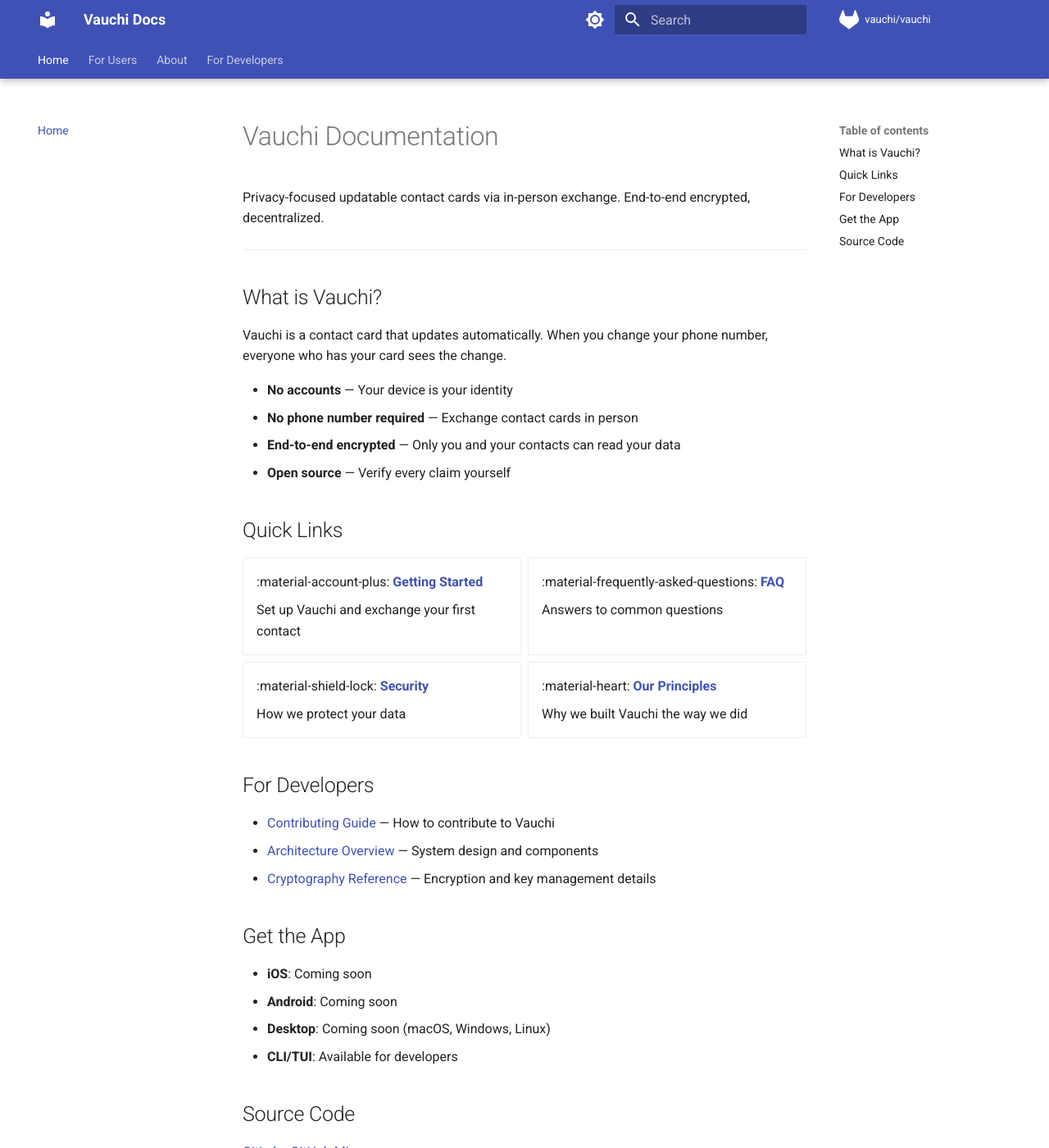
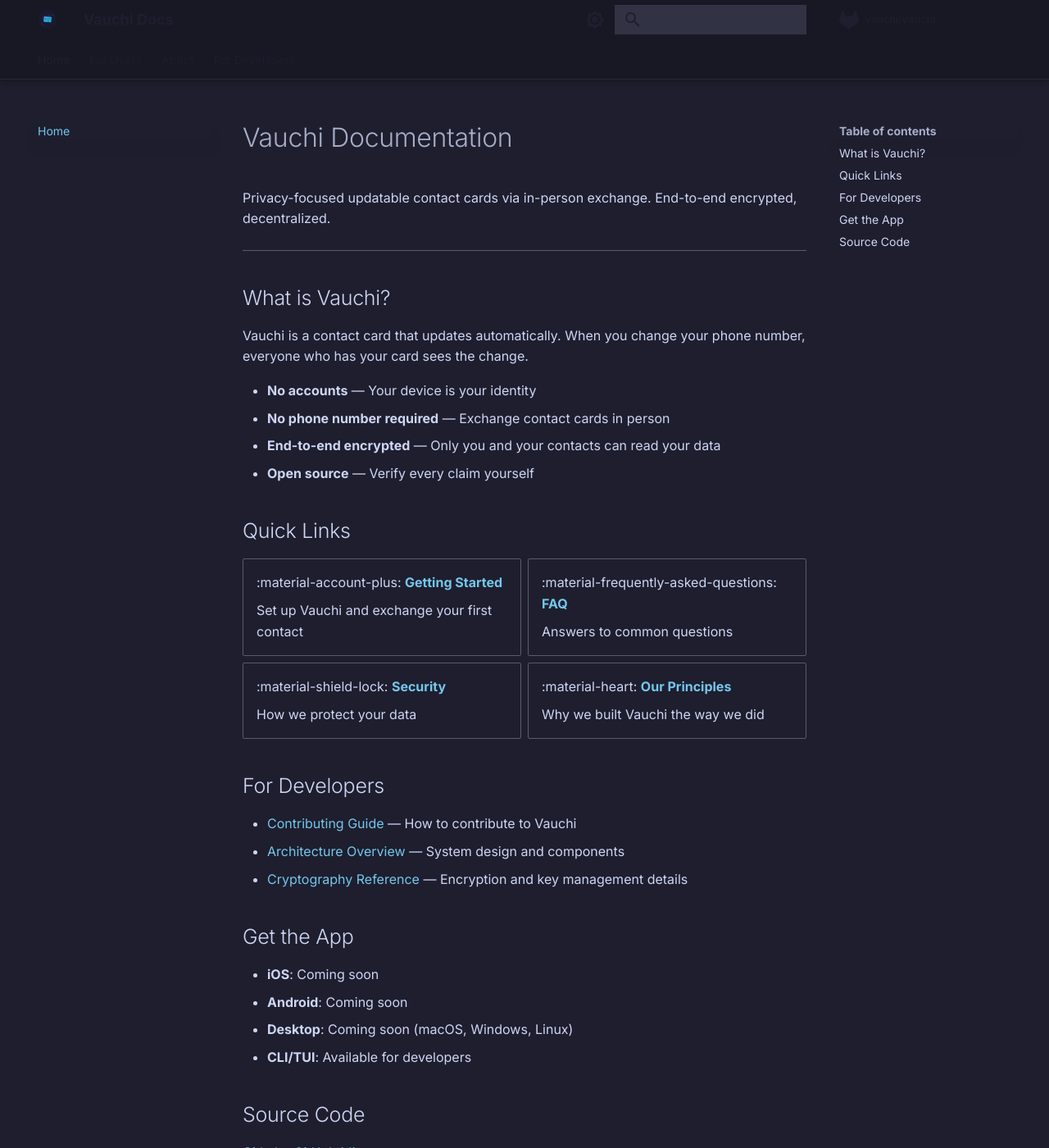
Before and after one commit to vauchi/docs, an MkDocs documentation site: the page built from docs/index.md, in a window 1280 px wide and 1400 px high. Shown: the whole window at 82% size. Built offline with MkDocs 1.6.1 and Material for MkDocs 9.7.7, drawn with Linux system fonts in a browser that asks for light colours; comment, search, counter and statistics services are not loaded.

Commit message:
feat: Add Catppuccin Mocha theme matching vauchi.app
Adapt docs.vauchi.app colors to match the vauchi.app landing page
Catppuccin Mocha palette. Adds custom dark/light color schemes, logo,
favicon, and Inter/JetBrains Mono fonts.

Co-Authored-By: Claude Opus 4.6 <noreply@anthropic.com>

```diff
--- /dev/null
+++ b/docs/stylesheets/extra.css
@@ -0,0 +1,159 @@
+/* SPDX-FileCopyrightText: 2026 Mattia Egloff <mattia.egloff@pm.me> */
+/* SPDX-License-Identifier: GPL-3.0-or-later */
+
+/* Vauchi docs theme — adapted from vauchi.app Catppuccin Mocha palette */
+
+/* ── Dark scheme (default) ─────────────────────────────────────────── */
+
+[data-md-color-scheme="vauchi-dark"] {
+  --md-primary-fg-color: #74c7ec;
+  --md-primary-fg-color--light: #89dceb;
+  --md-primary-fg-color--dark: #4fa8d5;
+  --md-primary-bg-color: #1e1e2e;
+  --md-primary-bg-color--light: #313244;
+
+  --md-accent-fg-color: #cba6f7;
+  --md-accent-fg-color--transparent: rgba(203, 166, 247, 0.1);
+  --md-accent-bg-color: #1e1e2e;
+
+  --md-default-fg-color: #cdd6f4;
+  --md-default-fg-color--light: #a6adc8;
+  --md-default-fg-color--lighter: #7f849c;
+  --md-default-fg-color--lightest: #585b70;
+
+  --md-default-bg-color: #1e1e2e;
+  --md-default-bg-color--light: #181825;
+  --md-default-bg-color--lighter: #313244;
+  --md-default-bg-color--lightest: #45475a;
+
+  --md-code-fg-color: #cdd6f4;
+  --md-code-bg-color: #181825;
+
+  --md-code-hl-color: rgba(203, 166, 247, 0.15);
+  --md-code-hl-number-color: #fab387;
+  --md-code-hl-special-color: #f5c2e7;
+  --md-code-hl-function-color: #89b4fa;
+  --md-code-hl-constant-color: #fab387;
+  --md-code-hl-keyword-color: #cba6f7;
+  --md-code-hl-string-color: #a6e3a1;
+  --md-code-hl-name-color: #89dceb;
+  --md-code-hl-operator-color: #94e2d5;
+  --md-code-hl-punctuation-color: #9399b2;
+  --md-code-hl-comment-color: #6c7086;
+  --md-code-hl-generic-color: #a6e3a1;
+  --md-code-hl-variable-color: #f38ba8;
+
+  --md-typeset-color: #cdd6f4;
+  --md-typeset-a-color: #74c7ec;
+
+  --md-admonition-fg-color: #cdd6f4;
+  --md-admonition-bg-color: #313244;
+
+  --md-footer-fg-color: #a6adc8;
+  --md-footer-fg-color--light: #7f849c;
+  --md-footer-fg-color--lighter: #585b70;
+  --md-footer-bg-color: #181825;
+  --md-footer-bg-color--dark: #11111b;
+
+  --md-shadow-z1: 0 4px 10px rgba(0, 0, 0, 0.3);
+  --md-shadow-z2: 0 8px 20px rgba(0, 0, 0, 0.4);
+  --md-shadow-z3: 0 12px 28px rgba(0, 0, 0, 0.5);
+
+  color-scheme: dark;
+}
+
+/* Header bar */
+[data-md-color-scheme="vauchi-dark"] .md-header {
+  background-color: #181825;
+  border-bottom: 1px solid rgba(203, 166, 247, 0.1);
+}
+
+/* Tabs bar */
+[data-md-color-scheme="vauchi-dark"] .md-tabs {
+  background-color: #181825;
+}
+
+/* Sidebar */
+[data-md-color-scheme="vauchi-dark"] .md-sidebar__scrollwrap {
+  border-right-color: #313244;
+}
+
+/* Nav link active */
+[data-md-color-scheme="vauchi-dark"] .md-nav__link--active,
+[data-md-color-scheme="vauchi-dark"] .md-nav__link:is(:focus, :hover) {
+  color: #74c7ec;
+}
+
+/* Search bar */
+[data-md-color-scheme="vauchi-dark"] .md-search__input {
+  background-color: #313244;
+}
+
+/* Table striping */
+[data-md-color-scheme="vauchi-dark"] .md-typeset table:not([class]) tr:hover {
+  background-color: rgba(116, 199, 236, 0.05);
+}
+
+/* ── Light scheme ──────────────────────────────────────────────────── */
+
+[data-md-color-scheme="vauchi-light"] {
+  --md-primary-fg-color: #1e66a0;
+  --md-primary-fg-color--light: #2b7ec2;
+  --md-primary-fg-color--dark: #164e7e;
+  --md-primary-bg-color: #ffffff;
+  --md-primary-bg-color--light: #f5f5f5;
+
+  --md-accent-fg-color: #8839ef;
+  --md-accent-fg-color--transparent: rgba(136, 57, 239, 0.1);
+  --md-accent-bg-color: #ffffff;
+
+  --md-default-fg-color: #4c4f69;
+  --md-default-fg-color--light: #6c6f85;
+  --md-default-fg-color--lighter: #8c8fa1;
+  --md-default-fg-color--lightest: #9ca0b0;
+
+  --md-default-bg-color: #eff1f5;
+  --md-default-bg-color--light: #e6e9ef;
+  --md-default-bg-color--lighter: #ccd0da;
+  --md-default-bg-color--lightest: #bcc0cc;
+
+  --md-code-fg-color: #4c4f69;
+  --md-code-bg-color: #e6e9ef;
+
+  --md-code-hl-color: rgba(136, 57, 239, 0.1);
+  --md-code-hl-number-color: #fe640b;
+  --md-code-hl-special-color: #ea76cb;
+  --md-code-hl-function-color: #1e66f5;
+  --md-code-hl-constant-color: #fe640b;
+  --md-code-hl-keyword-color: #8839ef;
+  --md-code-hl-string-color: #40a02b;
+  --md-code-hl-name-color: #04a5e5;
+  --md-code-hl-operator-color: #179299;
+  --md-code-hl-punctuation-color: #5c5f77;
+  --md-code-hl-comment-color: #8c8fa1;
+  --md-code-hl-generic-color: #40a02b;
+  --md-code-hl-variable-color: #d20f39;
+
+  --md-typeset-color: #4c4f69;
+  --md-typeset-a-color: #1e66a0;
+
+  --md-admonition-fg-color: #4c4f69;
+  --md-admonition-bg-color: #e6e9ef;
+
+  --md-footer-fg-color: #6c6f85;
+  --md-footer-fg-color--light: #8c8fa1;
+  --md-footer-fg-color--lighter: #9ca0b0;
+  --md-footer-bg-color: #dce0e8;
+  --md-footer-bg-color--dark: #ccd0da;
+}
+
+/* Header bar */
+[data-md-color-scheme="vauchi-light"] .md-header {
+  background-color: #dce0e8;
+  border-bottom: 1px solid rgba(136, 57, 239, 0.1);
+}
+
+/* Tabs bar */
+[data-md-color-scheme="vauchi-light"] .md-tabs {
+  background-color: #dce0e8;
+}
--- a/mkdocs.yml
+++ b/mkdocs.yml
@@ -11,19 +11,17 @@ copyright: Copyright &copy; 2026 Vauchi Contributors
 
 theme:
   name: material
+  logo: assets/logo.svg
+  favicon: assets/logo.png
   palette:
-    - scheme: default
-      primary: indigo
-      accent: indigo
+    - scheme: vauchi-dark
       toggle:
         icon: material/brightness-7
-        name: Dark mode
-    - scheme: slate
-      primary: indigo
-      accent: indigo
+        name: Light mode
+    - scheme: vauchi-light
       toggle:
         icon: material/brightness-4
-        name: Light mode
+        name: Dark mode
   features:
     - navigation.tabs
     - navigation.tabs.sticky
@@ -36,6 +34,9 @@ theme:
     - content.tabs.link
   icon:
     repo: fontawesome/brands/gitlab
+  font:
+    text: Inter
+    code: JetBrains Mono
 
 nav:
   - Home: index.md
@@ -99,6 +100,9 @@ markdown_extensions:
   - attr_list
   - md_in_html
 
+extra_css:
+  - stylesheets/extra.css
+
 extra:
   social:
     - icon: fontawesome/brands/gitlab
```
Also changed, not shown: docs/assets/logo.png (added), docs/assets/logo.svg (added), 1 other file.
